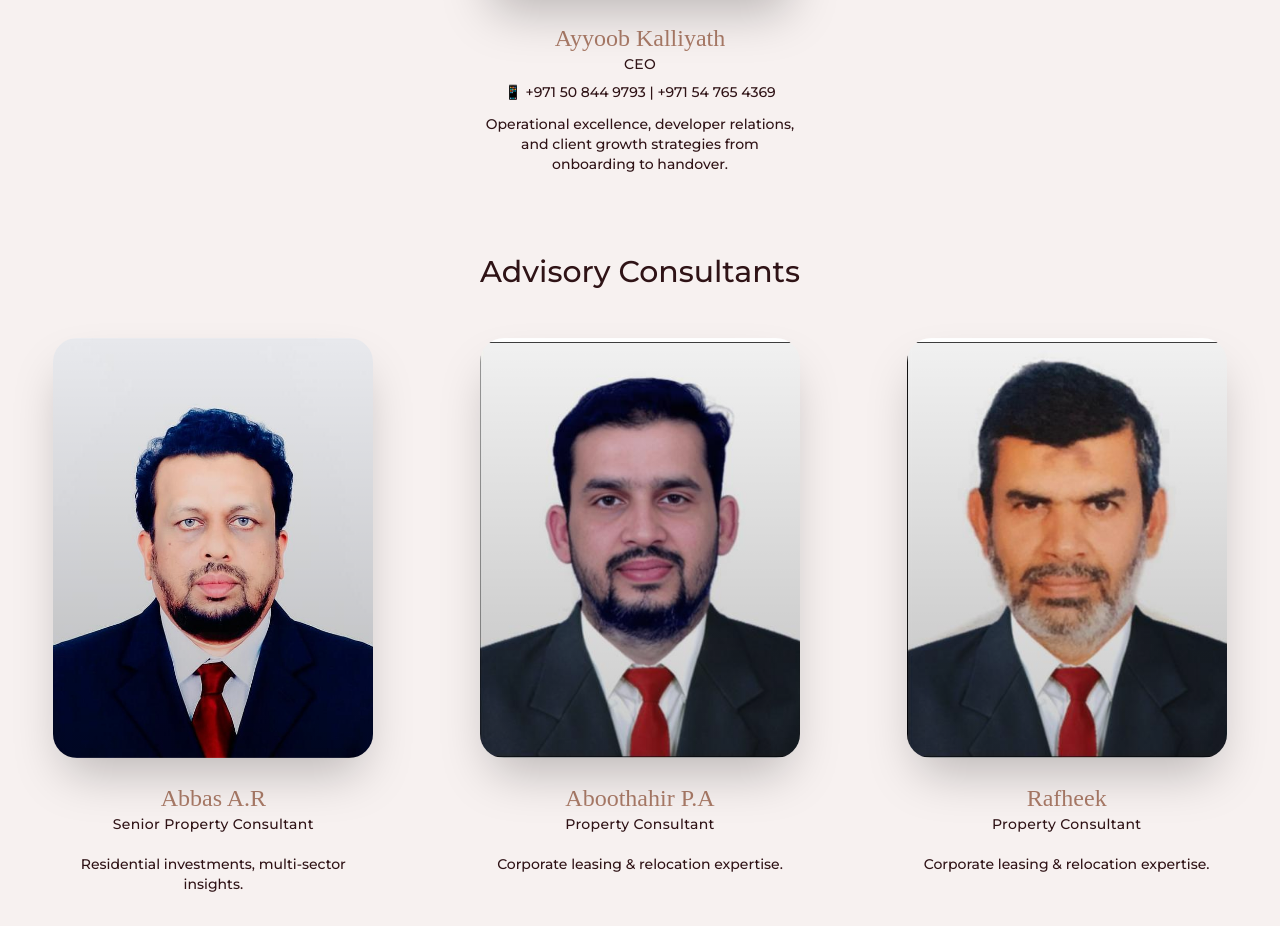
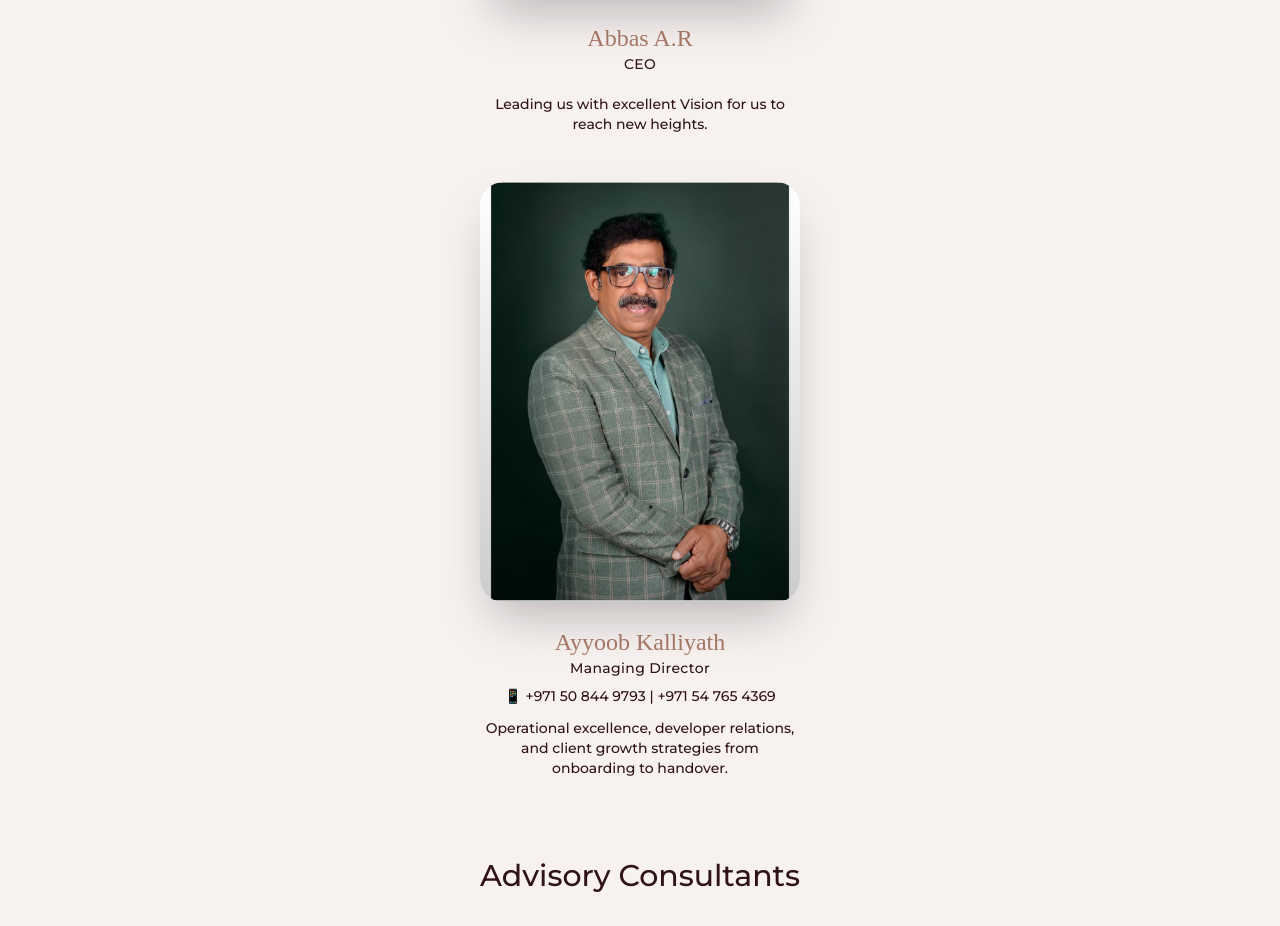
Before and after one commit to shamilshiraz/askanova, a React (Vite) app: page /team in a window 1280 px wide. Shown: the part 926-1852 px from the top of the page. Built offline with nearby package versions, Linux system fonts and the light colour scheme; a web font is replaced by a local one.

Commit message:
first commit

```diff
--- a/src/components/BoS.jsx
+++ b/src/components/BoS.jsx
@@ -7,7 +7,7 @@ function BoS() {
       <h1 className=" max-w-6xl font-[biondi] text-3xl sm:text-6xl text-center text-[#2f1316]">
         Buy sell or rent properties in Middle East and India
       </h1>
-      <Link
+      <Link to={'/contact'}
         className="mt-10 border border-[#a97a67] text-[#2f1316] py-3 px-6 text-lg sm:text-2xl
                    rounded-full font-[note]
                    transition-all duration-300 ease-in-out
--- a/src/components/Team.jsx
+++ b/src/components/Team.jsx
@@ -1,9 +1,15 @@
 "use client";
 
 const leadership = [
+    {
+    name: "Abbas A.R",
+    role: "CEO",
+    description: "Leading us with excellent Vision for us to reach new heights.",
+    image: "/abbas.jpg",
+  },
   {
     name: "Ayyoob Kalliyath",
-    role: "CEO",
+    role: "Managing Director",
     phone: "+971 50 844 9793 | +971 54 765 4369",
     description:
       "Operational excellence, developer relations, and client growth strategies from onboarding to handover.",
@@ -12,12 +18,7 @@ const leadership = [
 ];
 
 const consultants = [
-  {
-    name: "Abbas A.R",
-    role: "Senior Property Consultant",
-    description: "Residential investments, multi-sector insights.",
-    image: "/abbas.jpg",
-  },
+
   {
     name: "Aboothahir P.A",
     role: "Property Consultant",
@@ -66,7 +67,7 @@ export default function TeamSection() {
         <h2 className="text-[#2f1316] text-2xl md:text-3xl font-[biondi] mb-12">
           Advisory Consultants
         </h2>
-        <div className="grid grid-cols-1 sm:grid-cols-3 gap-12 justify-center">
+        <div className="grid grid-cols-1 sm:grid-cols-2 gap-12 justify-center">
           {consultants.map((person, idx) => (
             <TeamCard key={idx} person={person} />
           ))}
--- a/src/components/TeamLanding.jsx
+++ b/src/components/TeamLanding.jsx
@@ -12,12 +12,19 @@ function ExpertsSection() {
       {/* Content */}
       <div className="flex flex-col sm:flex-row items-center sm:items-start justify-center gap-10 sm:gap-20 max-w-6xl px-6">
 
-        {/* Image */}
-        <img
-          src="/aboo.jpg" // replace with actual path
-          alt="Expert"
-          className="w-80 h-100 object-cover rounded-3xl shadow-lg"
-        />
+        {/* Image + Text under it */}
+        <div className="flex flex-col items-center text-center">
+          <img
+            src="/aboo.jpg" // replace with actual path
+            alt="Expert"
+            className="w-80 h-100 object-cover rounded-3xl shadow-lg"
+          />
+          <div className="mt-4 text-center sm:text-center">
+            <p className="font-[biondi] text-xl">Chairman</p>
+            <p className="font-[biondi] text-xl">Aboobacker@askanova.ae</p>
+            <p className="font-[biondi] text-lg text-[#a97a67]">+971 56 782 3927</p>
+          </div>
+        </div>
 
         {/* Text + Button */}
         <div className="flex flex-col items-center sm:items-start text-center sm:text-left max-w-xl">
```
